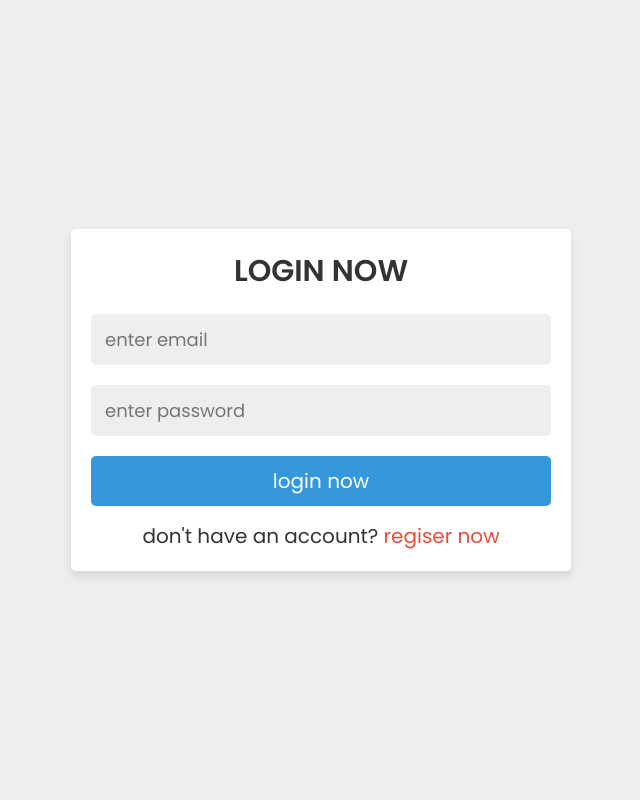
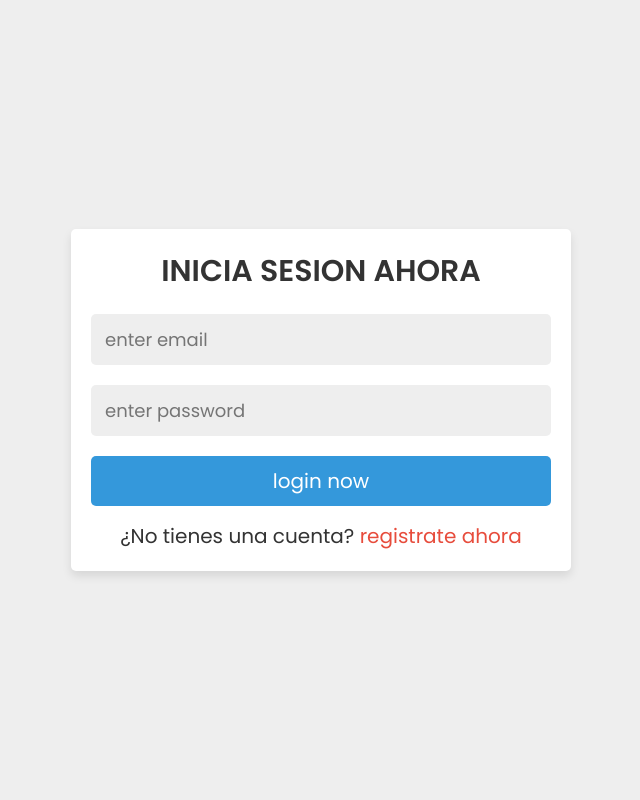
Before and after one commit to Paucb7/administrador-perfiles, a PHP site: page /login.php in a window 1280 px wide. Shown: the whole page, without its empty margins (319-959 px from the left). Run offline with PHP 8.4, Linux system fonts and the light colour scheme; data that the repository does not hold is empty.

Commit message:
third commit

```diff
--- a/index.php
+++ b/index.php
@@ -22,7 +22,7 @@ $user_id = $_SESSION['user_id'];
     <meta charset="UTF-8">
     <meta http-equiv="X-UA-Compatible" content="IE=edge">
     <meta name="viewport" content="width=device-width, initial-scale=1.0">
-    <title>home</title>
+    <title>Inicio - Administrador de perfiles</title>
 
     <!-- custom css file link  -->
     <link rel="stylesheet" href="css/style.css">
@@ -46,7 +46,7 @@ $user_id = $_SESSION['user_id'];
         ?>
         <h3><?php echo $fetch['name']; ?></h3>
         <a href="update_profile.php" class="btn">actualizar perfil</a>
-        <a href="home.php?logout=<?php echo $user_id; ?>" class="delete-btn">cerrar sesion</a>
+        <a href="index.php?logout=<?php echo $user_id; ?>" class="delete-btn">cerrar sesion</a>
         <p>nuevo <a href="login.php">iniciar sesion</a> o <a href="register.php">registrarse</a></p>
     </div>
 
--- a/login.php
+++ b/login.php
@@ -13,7 +13,7 @@ if(isset($_POST['submit'])){
     if(mysqli_num_rows($select) > 0){
         $row = mysqli_fetch_assoc($select);
         $_SESSION['user_id'] = $row['id'];
-        header('location:home.php');
+        header('location:index.php');
     }else{
         $message[] = 'incorrect email or password!';
     }
@@ -28,7 +28,7 @@ if(isset($_POST['submit'])){
     <meta charset="UTF-8">
     <meta http-equiv="X-UA-Compatible" content="IE=edge">
     <meta name="viewport" content="width=device-width, initial-scale=1.0">
-    <title>login</title>
+    <title>Inicio de sesion</title>
 
     <!-- custom css file link  -->
     <link rel="stylesheet" href="css/style.css">
@@ -39,7 +39,7 @@ if(isset($_POST['submit'])){
 <div class="form-container">
 
     <form action="" method="post" enctype="multipart/form-data">
-        <h3>login now</h3>
+        <h3>Inicia sesion ahora</h3>
         <?php
         if(isset($message)){
             foreach($message as $message){
@@ -50,7 +50,7 @@ if(isset($_POST['submit'])){
         <input type="email" name="email" placeholder="enter email" class="box" required>
         <input type="password" name="password" placeholder="enter password" class="box" required>
         <input type="submit" name="submit" value="login now" class="btn">
-        <p>don't have an account? <a href="register.php">regiser now</a></p>
+        <p>¿No tienes una cuenta?  <a href="register.php">registrate ahora</a></p>
     </form>
 
 </div>
--- a/register.php
+++ b/register.php
@@ -20,7 +20,7 @@ if(isset($_POST['submit'])){
     }else{
         if($pass != $cpass){
             $message[] = 'confirm password not matched!';
-        }elseif($image_size > 2000000){
+        }else if($image_size > 2000000){
             $message[] = 'image size is too large!';
         }else{
             $insert = mysqli_query($conn, "INSERT INTO `user_form`(name, email, password, image) VALUES('$name', '$email', '$pass', '$image')") or die('query failed');
```
Also changed, not shown: update_profile.php (+8 -8 lines), config.php (line endings or trailing spaces).
